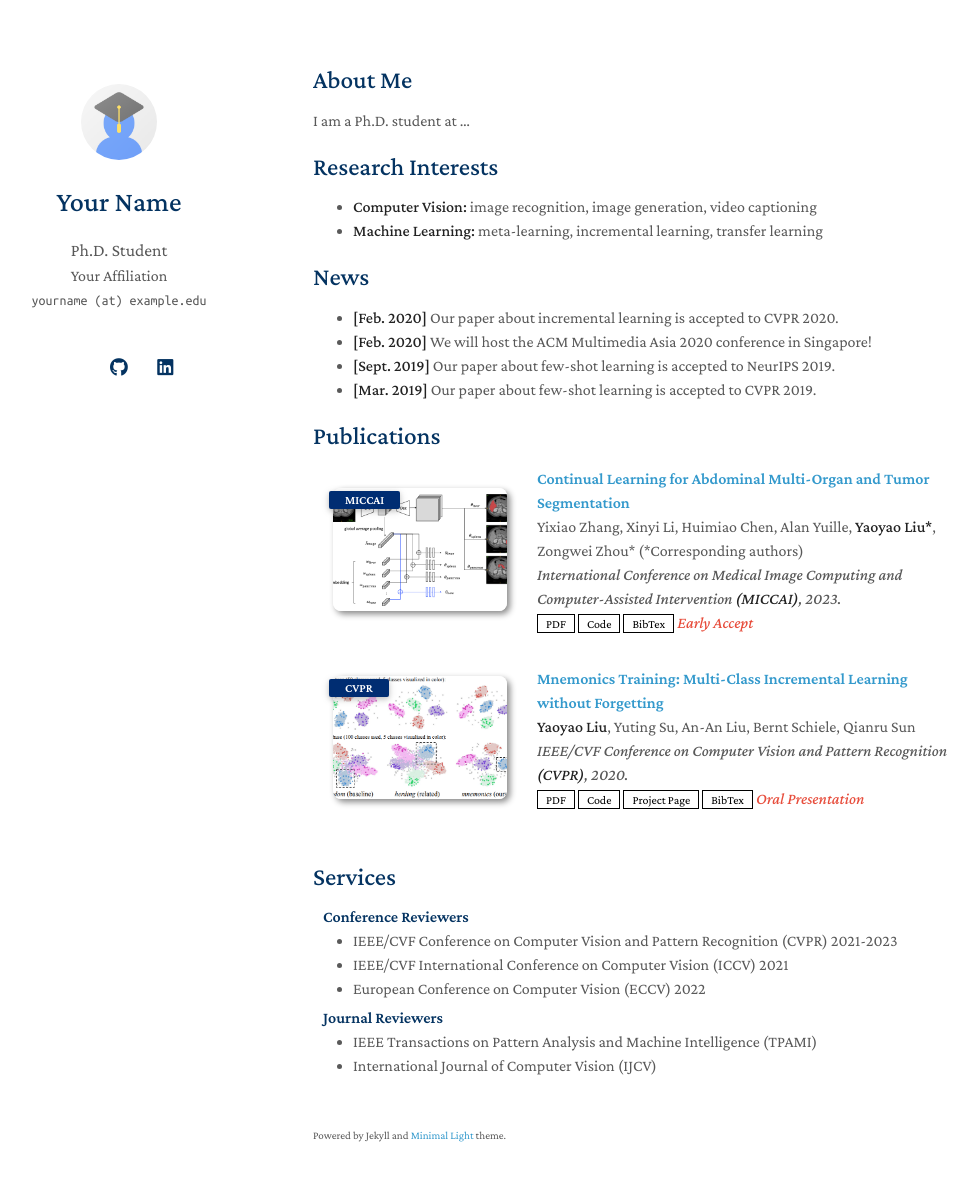
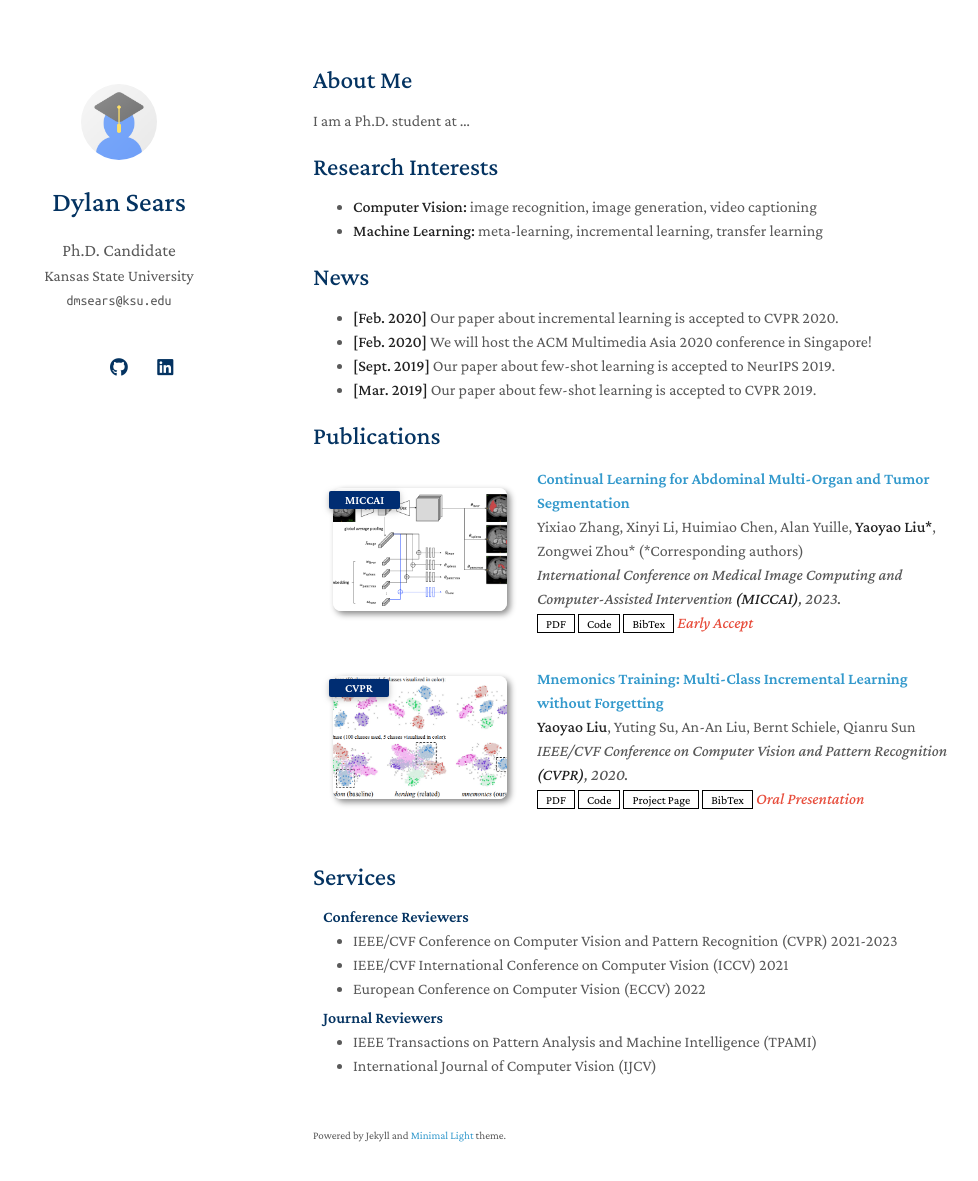
Before and after one commit to Darfnader/portfoliotest, a Jekyll site: the page built from index.md, in a window 1280 px wide and 1216 px high. Shown: the top 1181 px of the window, without its empty margins (157-1135 px from the left). Built offline with Jekyll 4.4.1, drawn with Linux system fonts in a browser that asks for light colours; a style sheet for code colours, icons or effects is not loaded; our own code applies the rules of GitHub Pages for plain Markdown files.

Commit message:
Update _config.yml
updated cfg for test

```diff
--- a/_config.yml
+++ b/_config.yml
@@ -1,8 +1,8 @@
 # Basic Information
-title: Your Name
-position: Ph.D. Student
-affiliation: Your Affiliation
-email: yourname (at) example.edu
+title: Dylan Sears
+position: Ph.D. Candidate
+affiliation: Kansas State University
+email: dmsears@ksu.edu
 
 # Search Engine Optimization (SEO)
 # The following information is used to improve the website traffic from search engines, e.g., Google.
```
